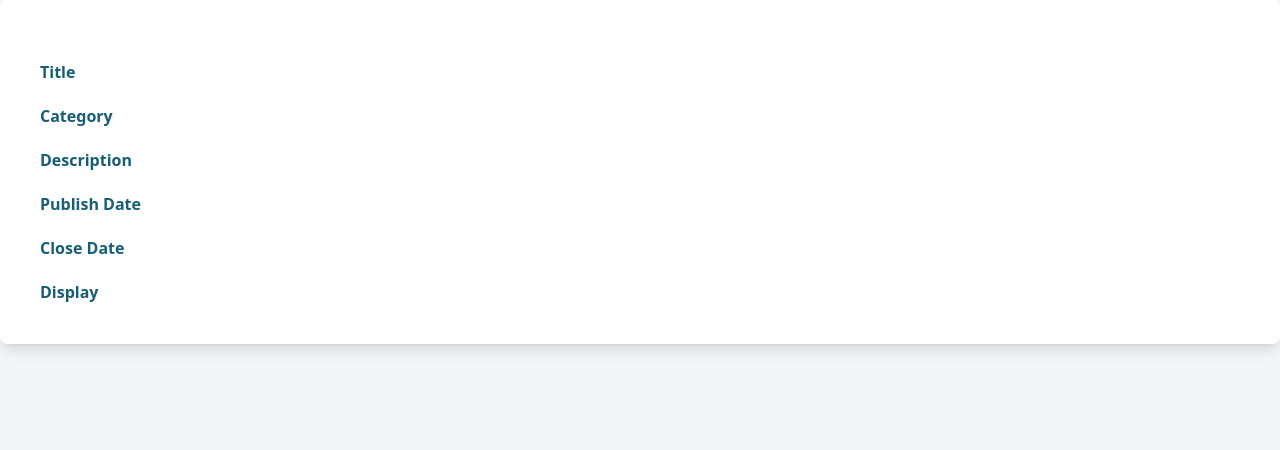
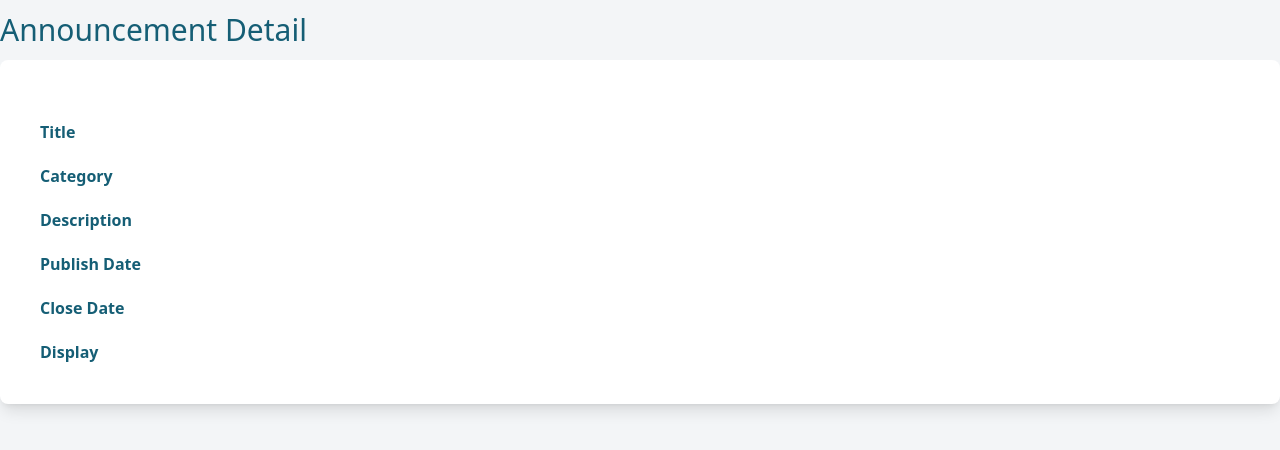
Before and after one commit to Gift78/INTEGRATED-PROJECT-I, a Vue app: page /detail in a window 1280 px wide. Shown: the top 450 px of the page. Built offline with nearby package versions, Linux system fonts and the light colour scheme.

Commit message:
🎨 style(AnnouncmentDetailComponent.vue): add header to improve component's visual hierarchy and readability

```diff
--- a/src/components/AnnouncmentDetailComponent.vue
+++ b/src/components/AnnouncmentDetailComponent.vue
@@ -8,6 +8,9 @@ const props = defineProps({
 
 <template>
     <div>
+        <header class="my-3">
+            <h1 class="text-cyan-800 text-3xl">Announcement Detail</h1>
+        </header>
         <div class="bg-white flex-col rounded-lg p-10 shadow-lg">
             <div class="flex mt-5">
                 <div class="w-52 text-cyan-800 font-bold">Title</div>
```
